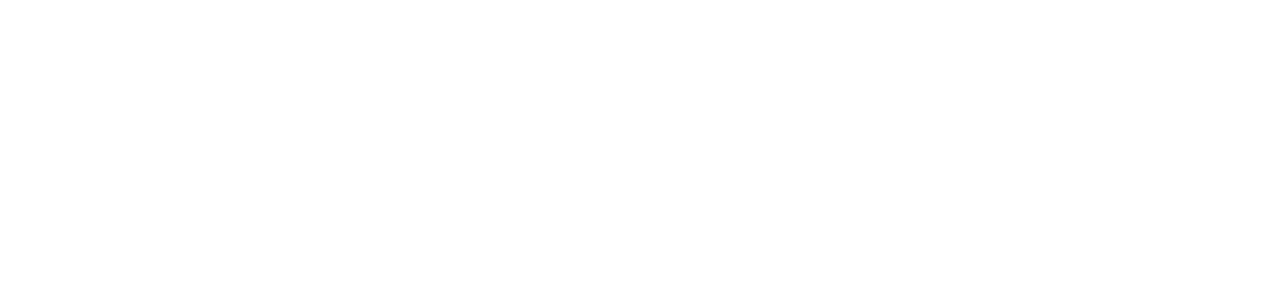
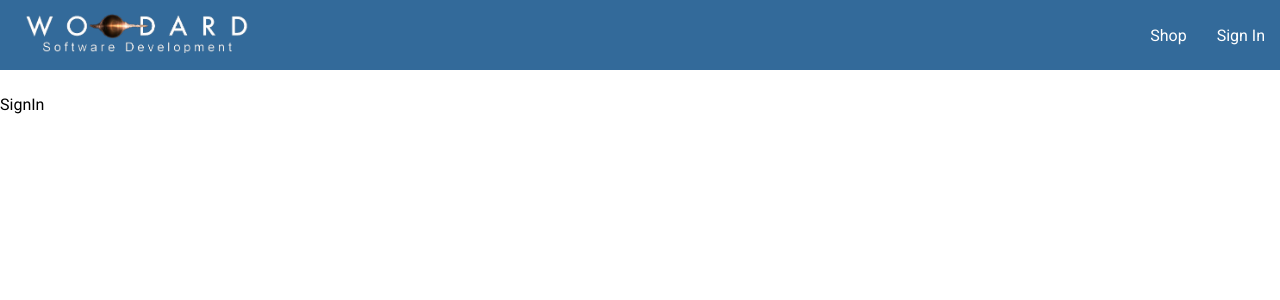
Before and after one commit to Newbie814/new-ecomm-proj, a React (Create React App) app: page /sign-in in a window 1280 px wide. Before the commit this address had no page. Shown: the top 300 px of the page. Built offline with nearby package versions, Linux system fonts and the light colour scheme.

Commit message:
implemented sign-in routing skeleton

```diff
--- a/package.json
+++ b/package.json
@@ -6,6 +6,7 @@
     "@testing-library/jest-dom": "^5.16.4",
     "@testing-library/react": "^13.3.0",
     "@testing-library/user-event": "^13.5.0",
+    "firebase": "^9.8.4",
     "react": "^18.2.0",
     "react-dom": "^18.2.0",
     "react-router-dom": "6",
--- a/src/App.js
+++ b/src/App.js
@@ -2,12 +2,14 @@
 
 import Home from './routes/home/home.component';
 import Navigation from './routes/navigation/navigation.component';
+import SignIn from './routes/sign-in/sign-in.component';
 
 function App() {
   return (
     <Routes>
       <Route path='/' element={<Navigation />}>
         <Route index element={<Home />} />
+        <Route path='sign-in' element={<SignIn />} />
       </Route>
     </Routes>
   );
--- /dev/null
+++ b/src/routes/sign-in/sign-in.component.jsx
@@ -0,0 +1,7 @@
+import React from 'react';
+
+const SignIn = () => {
+  return <div>SignIn</div>;
+};
+
+export default SignIn;
```
Also changed, not shown: 1 other file (tests, documents, lock files or other folders).
